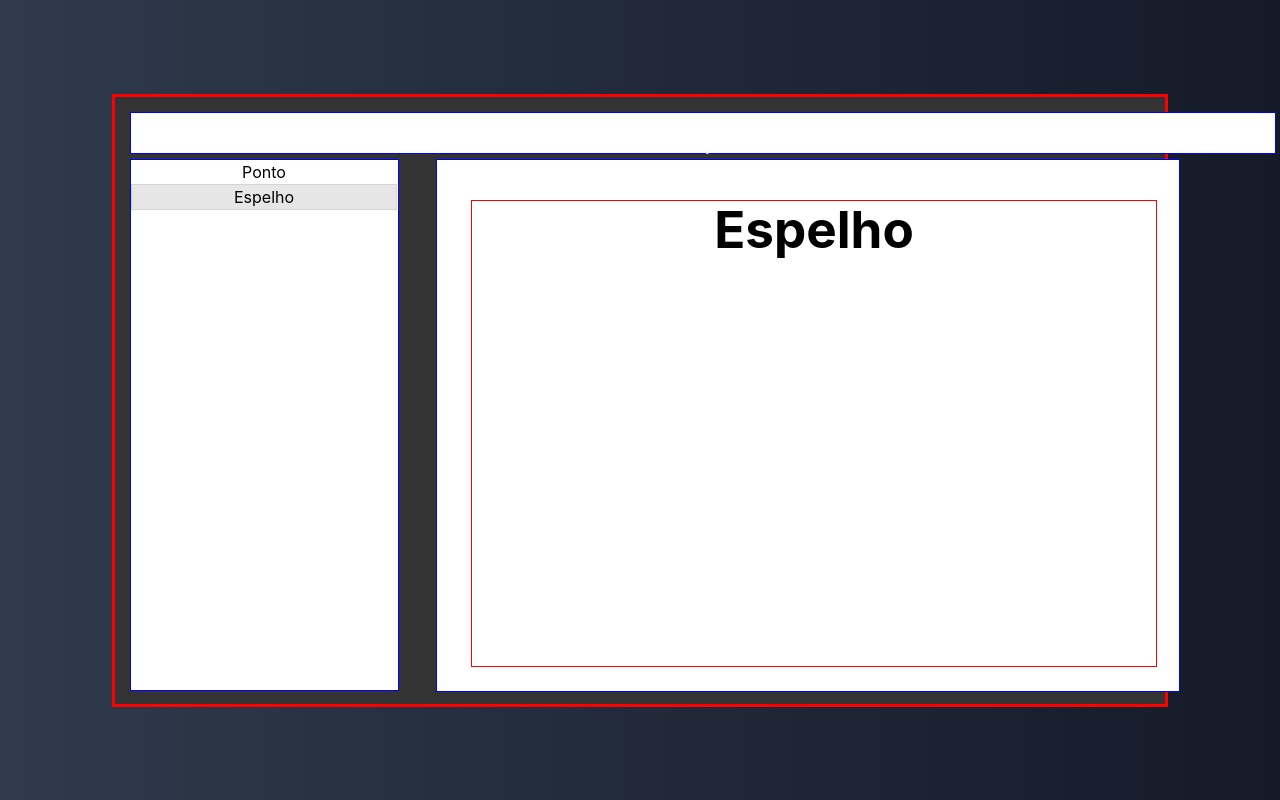
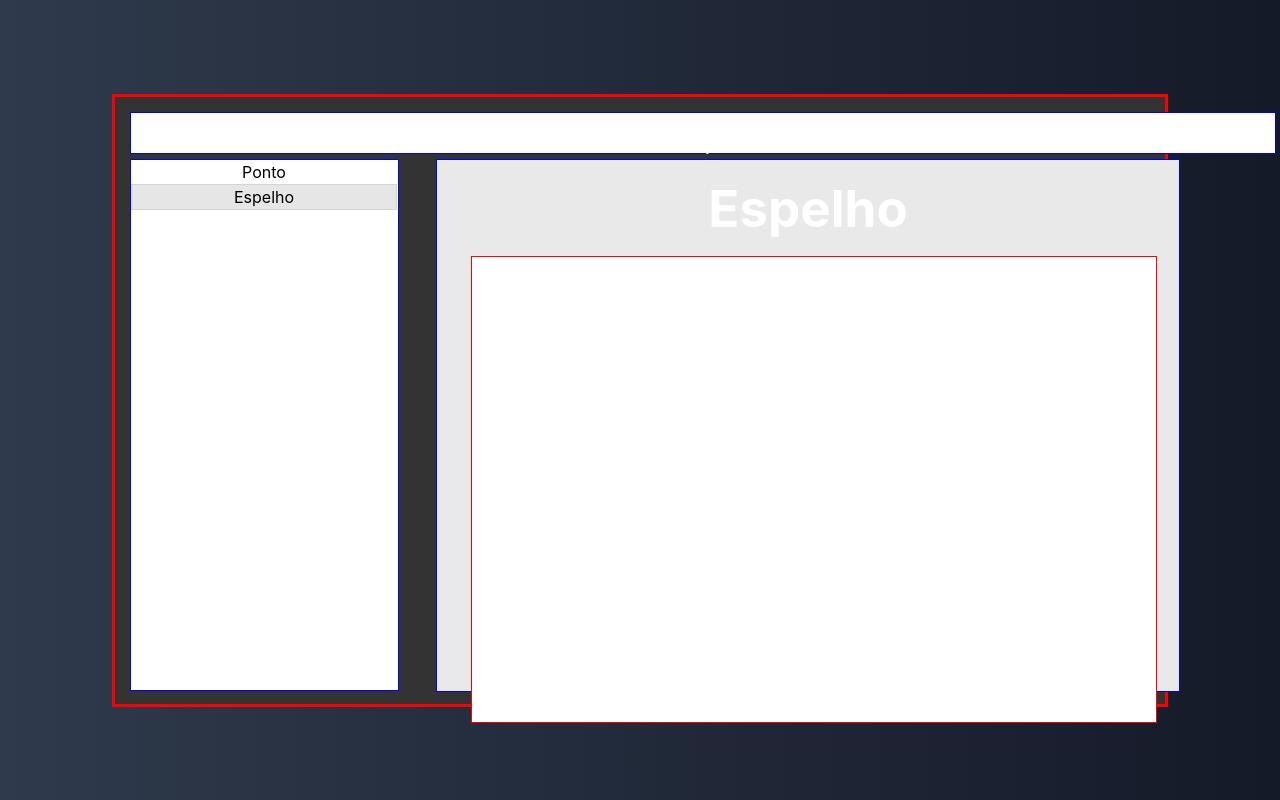
Before and after one commit to vitoriathais/beautyLink-React, a React (Vite) app: page /Espelho in a window 1280 px wide. Built offline with nearby package versions, Linux system fonts and the light colour scheme.

Commit message:
content externo 1

```diff
--- a/src/components/Pages/EspelhoPonto.jsx
+++ b/src/components/Pages/EspelhoPonto.jsx
@@ -28,14 +28,10 @@ function EspelhoPonto() {
       </div>
 
       <div id="content">
-        <div className="container-content">
         <h1>Espelho</h1>
-          <div className="container-content_externo">
-              <div>
+          <div className="container-content">
 
-              </div>
           </div>
-        </div>
       </div>
 
     </div>
--- a/src/styles/Espelho.css
+++ b/src/styles/Espelho.css
@@ -38,6 +38,7 @@
     grid-area: content;
     width: 702px;
     height: 491px;
+    background-color: #e9e9e9;
 }
 
 .container-content {
```
